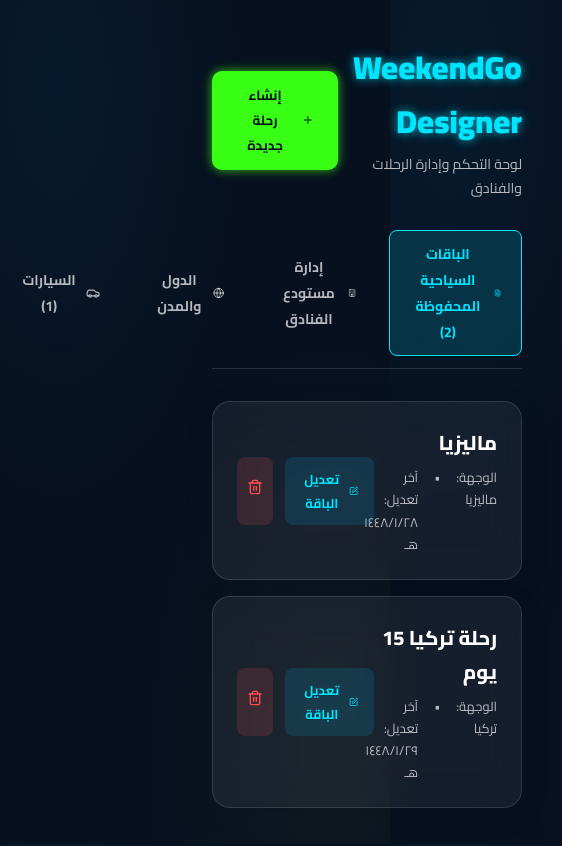
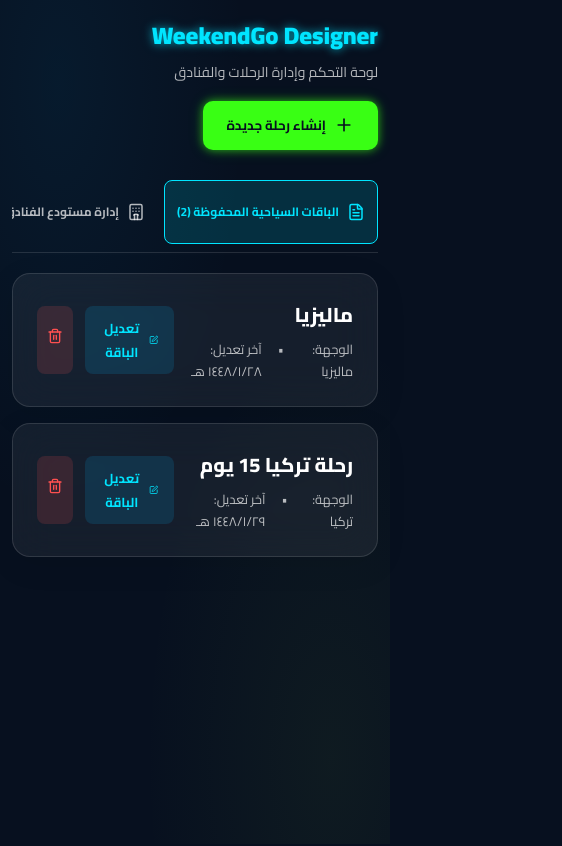
Before and after one commit to WeekendGoCo/weekendgo-designer, a Next.js app: page / in a window 390 px wide. Shown: the whole page, 562 px wide, since content can reach past the window. Built offline with nearby package versions, Linux system fonts and the light colour scheme; a web font is replaced by a local one.

Commit message:
feat: initialize project styles with custom CSS theme variables and A4 print export support

```diff
--- a/src/app/globals.css
+++ b/src/app/globals.css
@@ -469,6 +469,26 @@
     grid-template-columns: 1fr !important;
   }
 
+  .home-container {
+    padding: 16px 12px !important;
+  }
+
+  .home-header-responsive h1 {
+    font-size: 24px !important;
+  }
+
+  .home-tabs-responsive {
+    gap: 6px !important;
+    padding-bottom: 8px !important;
+    margin-bottom: 20px !important;
+    -webkit-overflow-scrolling: touch;
+  }
+
+  .home-tabs-responsive button {
+    padding: 8px 12px !important;
+    font-size: 12px !important;
+  }
+
   /* Table responsiveness */
   table {
     display: block;
--- a/src/app/page.js
+++ b/src/app/page.js
@@ -256,10 +256,10 @@
   }
 
   return (
-    <div style={{ padding: '40px', maxWidth: '1100px', margin: '0 auto' }}>
+    <div className="home-container" style={{ padding: '40px', maxWidth: '1100px', margin: '0 auto' }}>
 
       {/* App Header */}
-      <div style={{ display: 'flex', justifyContent: 'space-between', alignItems: 'center', marginBottom: '30px' }}>
+      <div className="home-header-responsive" style={{ display: 'flex', justifyContent: 'space-between', alignItems: 'center', marginBottom: '30px', flexWrap: 'wrap', gap: '16px' }}>
         <div>
           <h1 style={{ fontSize: '32px', fontWeight: '900', color: 'var(--ne)', textShadow: 'var(--gb2)' }}>WeekendGo Designer</h1>
           <p style={{ fontSize: '14px', color: 'var(--text-muted)', marginTop: '4px' }}>لوحة التحكم وإدارة الرحلات والفنادق</p>
@@ -281,7 +281,7 @@
       </div>
 
       {/* Tabs Menu */}
-      <div style={{ display: 'flex', gap: '12px', borderBottom: '1px solid var(--gb)', marginBottom: '32px', paddingBottom: '12px' }}>
+      <div className="home-tabs-responsive" style={{ display: 'flex', gap: '12px', borderBottom: '1px solid var(--gb)', marginBottom: '32px', paddingBottom: '12px', overflowX: 'auto', flexWrap: 'nowrap' }}>
         <button
           onClick={() => setActiveTab('packages')}
           style={{
@@ -294,7 +294,9 @@
             display: 'flex',
             alignItems: 'center',
             gap: '8px',
-            fontSize: '14px'
+            fontSize: '14px',
+            whiteSpace: 'nowrap',
+            flexShrink: 0
           }}
         >
           <FileText size={18} />
@@ -312,7 +314,9 @@
             display: 'flex',
             alignItems: 'center',
             gap: '8px',
-            fontSize: '14px'
+            fontSize: '14px',
+            whiteSpace: 'nowrap',
+            flexShrink: 0
           }}
         >
           <Hotel size={18} />
@@ -330,7 +334,9 @@
             display: 'flex',
             alignItems: 'center',
             gap: '8px',
-            fontSize: '14px'
+            fontSize: '14px',
+            whiteSpace: 'nowrap',
+            flexShrink: 0
           }}
         >
           <Globe size={18} />
```
